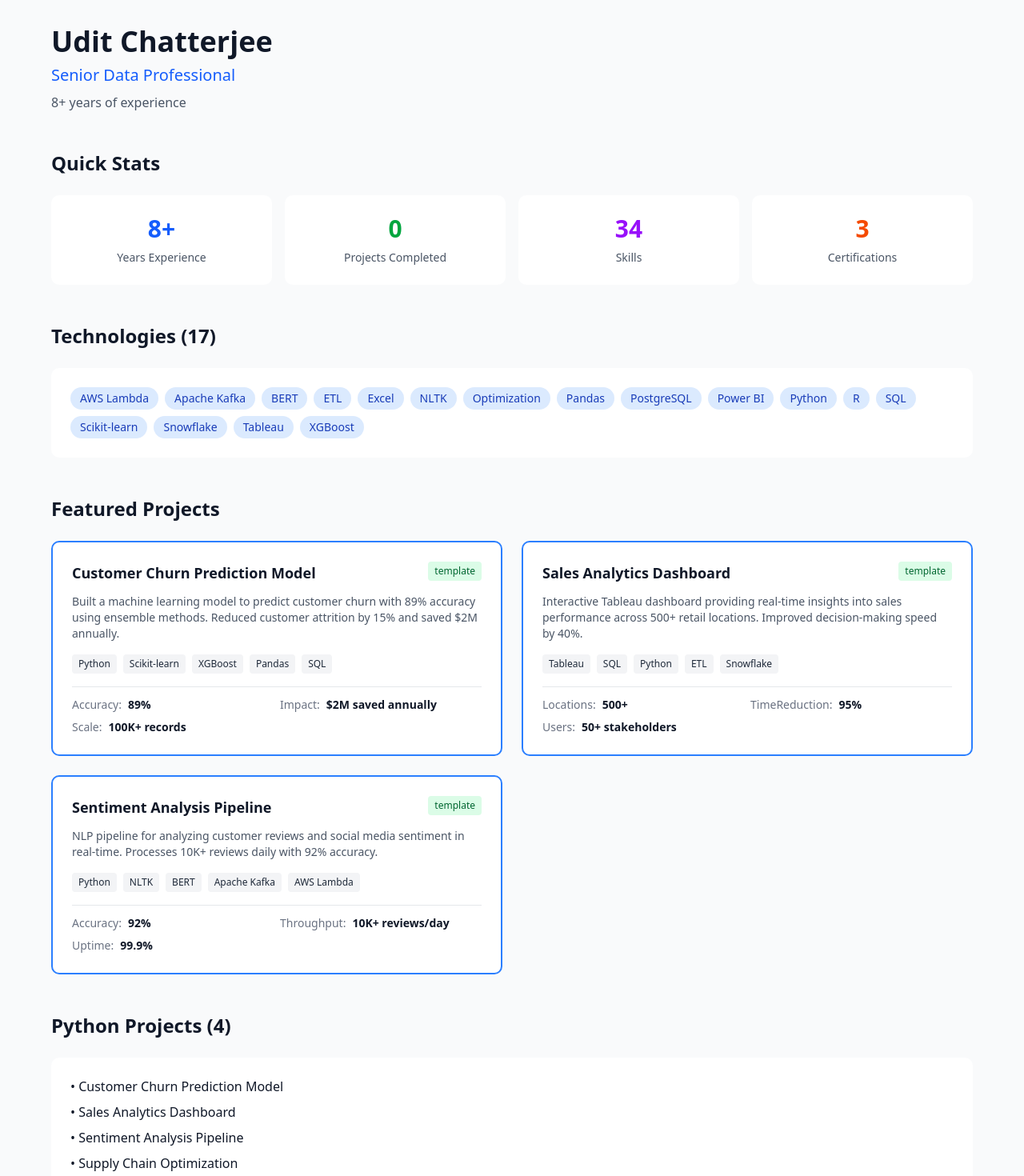
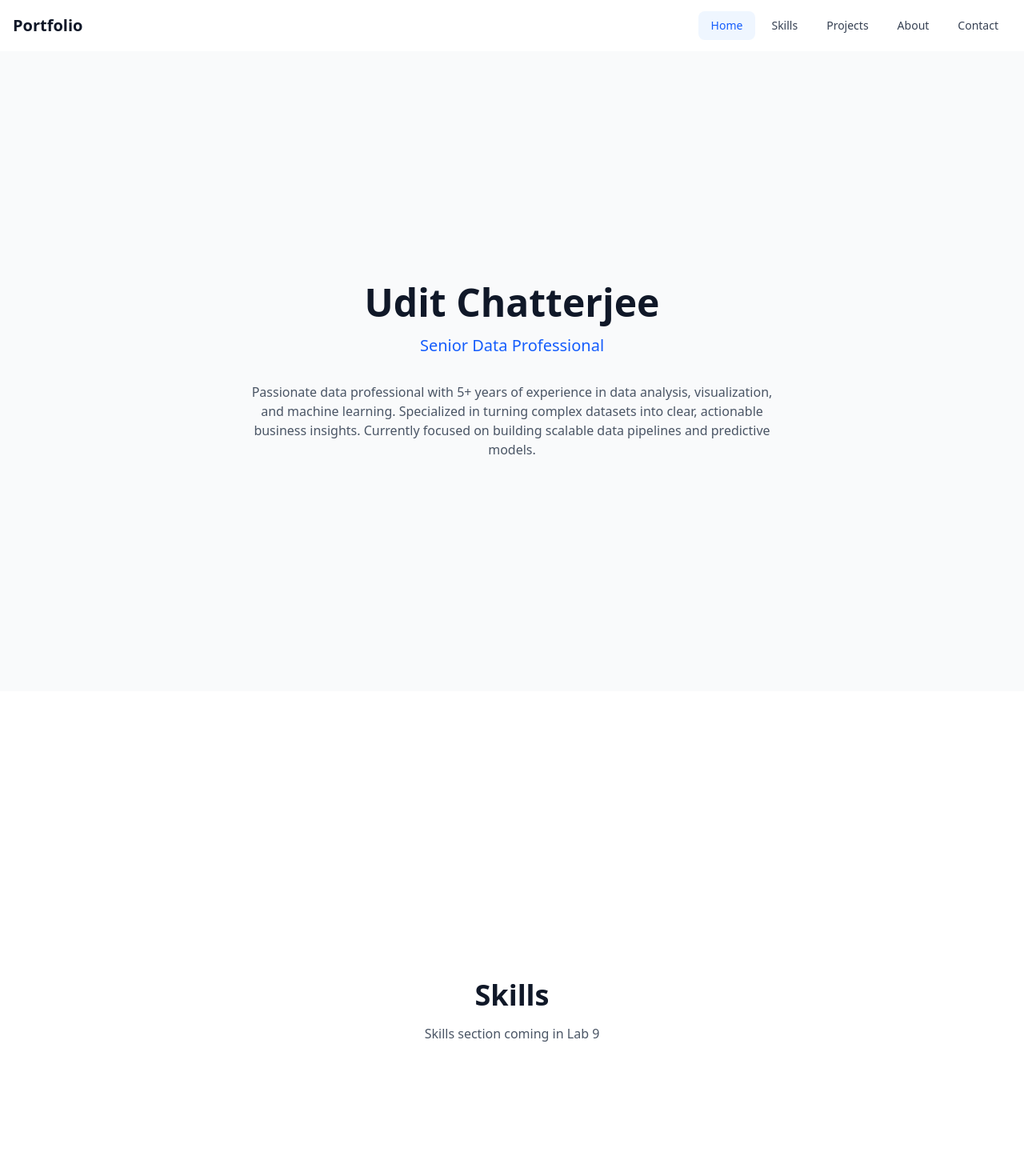
Before and after one commit to quantumudit/quantumudit-website, a Next.js app: page / in a window 1280 px wide. Shown: the top 1470 px of the page at 80% size. Built offline with nearby package versions, Linux system fonts and the light colour scheme.

Commit message:
feat(nav): add navigation component with scroll detection and smooth scrolling

```diff
--- a/app/page.tsx
+++ b/app/page.tsx
@@ -1,190 +1,80 @@
-import {
-  getProfile,
-  getQuickStats,
-  getPortfolioStats,
-  getFeaturedProjects,
-  getAllTechnologies,
-  searchProjects,
-  getYearsOfExperience
-} from '@/lib/data';
+import Navigation from '@/components/layout/Navigation';
+import { getProfile, getQuickStats } from '@/lib/data';
 
 export default function Home() {
   const profile = getProfile();
-  const quickStats = getQuickStats();
-  const portfolioStats = getPortfolioStats();
-  const featuredProjects = getFeaturedProjects();
-  const technologies = getAllTechnologies();
-  const yearsExp = getYearsOfExperience();
-
-  // Test search
-  const pythonProjects = searchProjects('Python');
+  const stats = getQuickStats();
 
   return (
-    <main className="min-h-screen bg-gray-50 dark:bg-gray-900 p-8">
-      <div className="container mx-auto max-w-6xl">
+    <>
+      <Navigation />
 
-        {/* Header */}
-        <section className="mb-12">
-          <h1 className="text-4xl font-bold text-gray-900 dark:text-white mb-2">
+      <main className="pt-16"> {/* Padding for fixed navbar */}
+
+        {/* Home Section */}
+        <section id="home" className="min-h-screen flex items-center justify-center bg-gray-50 dark:bg-gray-900">
+          <div className="container mx-auto px-4 text-center">
+            <h1 className="text-5xl font-bold text-gray-900 dark:text-white mb-4">
               {profile.name}
             </h1>
-          <p className="text-xl text-blue-600 dark:text-blue-400 mb-2">
+            <p className="text-xl text-blue-600 dark:text-blue-400 mb-8">
               {profile.title}
             </p>
-          <p className="text-gray-600 dark:text-gray-400">
-            {yearsExp}+ years of experience
+            <p className="text-gray-600 dark:text-gray-400 max-w-2xl mx-auto">
+              {profile.bio}
             </p>
-        </section>
-
-        {/* Quick Stats */}
-        <section className="mb-12">
-          <h2 className="text-2xl font-bold text-gray-900 dark:text-white mb-6">
-            Quick Stats
-          </h2>
-          <div className="grid grid-cols-2 md:grid-cols-4 gap-4">
-            <div className="bg-white dark:bg-gray-800 p-6 rounded-lg text-center">
-              <div className="text-3xl font-bold text-blue-600 dark:text-blue-400 mb-2">
-                {quickStats.yearsExperience}+
-              </div>
-              <div className="text-sm text-gray-600 dark:text-gray-400">
-                Years Experience
-              </div>
-            </div>
-            <div className="bg-white dark:bg-gray-800 p-6 rounded-lg text-center">
-              <div className="text-3xl font-bold text-green-600 dark:text-green-400 mb-2">
-                {quickStats.projectsCompleted}
-              </div>
-              <div className="text-sm text-gray-600 dark:text-gray-400">
-                Projects Completed
-              </div>
-            </div>
-            <div className="bg-white dark:bg-gray-800 p-6 rounded-lg text-center">
-              <div className="text-3xl font-bold text-purple-600 dark:text-purple-400 mb-2">
-                {quickStats.skillsCount}
-              </div>
-              <div className="text-sm text-gray-600 dark:text-gray-400">
-                Skills
-              </div>
-            </div>
-            <div className="bg-white dark:bg-gray-800 p-6 rounded-lg text-center">
-              <div className="text-3xl font-bold text-orange-600 dark:text-orange-400 mb-2">
-                {quickStats.certificationsCount}
-              </div>
-              <div className="text-sm text-gray-600 dark:text-gray-400">
-                Certifications
-              </div>
-            </div>
           </div>
         </section>
 
-        {/* Technologies */}
-        <section className="mb-12">
-          <h2 className="text-2xl font-bold text-gray-900 dark:text-white mb-6">
-            Technologies ({technologies.length})
+        {/* Skills Section Placeholder */}
+        <section id="skills" className="min-h-screen flex items-center justify-center bg-white dark:bg-gray-800">
+          <div className="container mx-auto px-4 text-center">
+            <h2 className="text-4xl font-bold text-gray-900 dark:text-white mb-4">
+              Skills
             </h2>
-          <div className="bg-white dark:bg-gray-800 p-6 rounded-lg">
-            <div className="flex flex-wrap gap-2">
-              {technologies.map((tech, idx) => (
-                <span
-                  key={idx}
-                  className="px-3 py-1 bg-blue-100 text-blue-800 dark:bg-blue-900 dark:text-blue-200 rounded-full text-sm"
-                >
-                  {tech}
-                </span>
-              ))}
-            </div>
+            <p className="text-gray-600 dark:text-gray-400">
+              Skills section coming in Lab 9
+            </p>
           </div>
         </section>
 
-        {/* Featured Projects */}
-        <section className="mb-12">
-          <h2 className="text-2xl font-bold text-gray-900 dark:text-white mb-6">
-            Featured Projects
+        {/* Projects Section Placeholder */}
+        <section id="projects" className="min-h-screen flex items-center justify-center bg-gray-50 dark:bg-gray-900">
+          <div className="container mx-auto px-4 text-center">
+            <h2 className="text-4xl font-bold text-gray-900 dark:text-white mb-4">
+              Projects
             </h2>
-          <div className="grid md:grid-cols-2 gap-6">
-            {featuredProjects.map((project) => (
-              <div
-                key={project.id}
-                className="bg-white dark:bg-gray-800 p-6 rounded-lg border-2 border-blue-500"
-              >
-                <div className="flex items-start justify-between mb-3">
-                  <h3 className="font-semibold text-gray-900 dark:text-white text-lg">
-                    {project.title}
-                  </h3>
-                  <span className="text-xs bg-green-100 text-green-800 dark:bg-green-900 dark:text-green-200 px-2 py-1 rounded">
-                    {project.status}
-                  </span>
-                </div>
-                <p className="text-sm text-gray-600 dark:text-gray-400 mb-4">
-                  {project.description}
+            <p className="text-gray-600 dark:text-gray-400">
+              Projects section coming in Lab 10
             </p>
-                <div className="flex flex-wrap gap-2 mb-4">
-                  {project.technologies.slice(0, 5).map((tech, idx) => (
-                    <span
-                      key={idx}
-                      className="text-xs bg-gray-100 text-gray-800 dark:bg-gray-700 dark:text-gray-200 px-2 py-1 rounded"
-                    >
-                      {tech}
-                    </span>
-                  ))}
-                </div>
-                {/* Key Metrics */}
-                {project.metrics && Object.keys(project.metrics).length > 0 && (
-                  <div className="border-t border-gray-200 dark:border-gray-700 pt-3 mt-3">
-                    <div className="grid grid-cols-2 gap-2 text-sm">
-                      {Object.entries(project.metrics).map(([key, value]) => (
-                        <div key={key}>
-                          <span className="text-gray-500 dark:text-gray-400 capitalize">
-                            {key}:
-                          </span>
-                          <span className="ml-2 font-semibold text-gray-900 dark:text-white">
-                            {value}
-                          </span>
-                        </div>
-                      ))}
-                    </div>
-                  </div>
-                )}
-              </div>
-            ))}
           </div>
         </section>
 
-        {/* Search Test */}
-        <section className="mb-12">
-          <h2 className="text-2xl font-bold text-gray-900 dark:text-white mb-6">
-            Python Projects ({pythonProjects.length})
+        {/* About Section Placeholder */}
+        <section id="about" className="min-h-screen flex items-center justify-center bg-white dark:bg-gray-800">
+          <div className="container mx-auto px-4 text-center">
+            <h2 className="text-4xl font-bold text-gray-900 dark:text-white mb-4">
+              About
             </h2>
-          <div className="bg-white dark:bg-gray-800 p-6 rounded-lg">
-            {pythonProjects.length > 0 ? (
-              <ul className="space-y-2">
-                {pythonProjects.map(project => (
-                  <li key={project.id} className="text-gray-900 dark:text-white">
-                    • {project.title}
-                  </li>
-                ))}
-              </ul>
-            ) : (
             <p className="text-gray-600 dark:text-gray-400">
-                No Python projects found
+              About section coming in Lab 11
             </p>
-            )}
           </div>
         </section>
 
-        {/* Portfolio Stats (Debugging) */}
-        <section className="mb-12">
-          <h2 className="text-2xl font-bold text-gray-900 dark:text-white mb-6">
-            Portfolio Statistics
+        {/* Contact Section Placeholder */}
+        <section id="contact" className="min-h-screen flex items-center justify-center bg-gray-50 dark:bg-gray-900">
+          <div className="container mx-auto px-4 text-center">
+            <h2 className="text-4xl font-bold text-gray-900 dark:text-white mb-4">
+              Contact
             </h2>
-          <div className="bg-white dark:bg-gray-800 p-6 rounded-lg">
-            <pre className="text-xs text-gray-900 dark:text-white overflow-auto">
-              {JSON.stringify(portfolioStats, null, 2)}
-            </pre>
+            <p className="text-gray-600 dark:text-gray-400">
+              Contact section coming in Lab 12
+            </p>
           </div>
         </section>
 
-      </div>
       </main>
+    </>
   );
 }
--- /dev/null
+++ b/components/layout/Navigation.tsx
@@ -0,0 +1,139 @@
+'use client';
+
+import { useState, useEffect } from 'react';
+import Link from 'next/link';
+import { Menu, X } from 'lucide-react';
+import { Button } from '@/components/ui/button';
+
+export default function Navigation() {
+    const [isScrolled, setIsScrolled] = useState(false);
+    const [isMobileMenuOpen, setIsMobileMenuOpen] = useState(false);
+    const [activeSection, setActiveSection] = useState('home');
+
+    // Navigation links
+    const navLinks = [
+        { id: 'home', label: 'Home' },
+        { id: 'skills', label: 'Skills' },
+        { id: 'projects', label: 'Projects' },
+        { id: 'about', label: 'About' },
+        { id: 'contact', label: 'Contact' },
+    ];
+
+    // Detect scroll for navbar background
+    useEffect(() => {
+        const handleScroll = () => {
+            setIsScrolled(window.scrollY > 20);
+        };
+
+        window.addEventListener('scroll', handleScroll);
+        return () => window.removeEventListener('scroll', handleScroll);
+    }, []);
+
+    // Detect active section based on scroll position
+    useEffect(() => {
+        const handleScroll = () => {
+            const sections = navLinks.map(link => link.id);
+
+            for (const sectionId of sections) {
+                const element = document.getElementById(sectionId);
+                if (element) {
+                    const rect = element.getBoundingClientRect();
+                    // Check if section is in viewport
+                    if (rect.top <= 100 && rect.bottom >= 100) {
+                        setActiveSection(sectionId);
+                        break;
+                    }
+                }
+            }
+        };
+
+        window.addEventListener('scroll', handleScroll);
+        return () => window.removeEventListener('scroll', handleScroll);
+    }, []);
+
+    // Smooth scroll to section
+    const scrollToSection = (sectionId: string) => {
+        const element = document.getElementById(sectionId);
+        if (element) {
+            const offset = 80; // Account for fixed navbar height
+            const elementPosition = element.getBoundingClientRect().top;
+            const offsetPosition = elementPosition + window.pageYOffset - offset;
+
+            window.scrollTo({
+                top: offsetPosition,
+                behavior: 'smooth'
+            });
+        }
+        setIsMobileMenuOpen(false);
+    };
+
+    return (
+        <nav
+            className={`fixed top-0 left-0 right-0 z-50 transition-all duration-300 ${isScrolled
+                    ? 'bg-white/80 dark:bg-gray-900/80 backdrop-blur-md shadow-md'
+                    : 'bg-transparent'
+                }`}
+        >
+            <div className="container mx-auto px-4">
+                <div className="flex items-center justify-between h-16">
+
+                    {/* Logo */}
+                    <button
+                        onClick={() => scrollToSection('home')}
+                        className="text-xl font-bold text-gray-900 dark:text-white hover:text-blue-600 dark:hover:text-blue-400 transition-colors"
+                    >
+                        Portfolio
+                    </button>
+
+                    {/* Desktop Navigation */}
+                    <div className="hidden md:flex items-center space-x-1">
+                        {navLinks.map((link) => (
+                            <button
+                                key={link.id}
+                                onClick={() => scrollToSection(link.id)}
+                                className={`px-4 py-2 rounded-md text-sm font-medium transition-colors ${activeSection === link.id
+                                        ? 'text-blue-600 dark:text-blue-400 bg-blue-50 dark:bg-blue-900/20'
+                                        : 'text-gray-700 dark:text-gray-300 hover:text-blue-600 dark:hover:text-blue-400'
+                                    }`}
+                            >
+                                {link.label}
+                            </button>
+                        ))}
+                    </div>
+
+                    {/* Mobile Menu Button */}
+                    <button
+                        onClick={() => setIsMobileMenuOpen(!isMobileMenuOpen)}
+                        className="md:hidden p-2 text-gray-700 dark:text-gray-300"
+                    >
+                        {isMobileMenuOpen ? (
+                            <X className="w-6 h-6" />
+                        ) : (
+                            <Menu className="w-6 h-6" />
+                        )}
+                    </button>
+                </div>
+
+                {/* Mobile Menu */}
+                {isMobileMenuOpen && (
+                    <div className="md:hidden pb-4">
+                        <div className="flex flex-col space-y-2">
+                            {navLinks.map((link) => (
+                                <button
+                                    key={link.id}
+                                    onClick={() => scrollToSection(link.id)}
+                                    className={`px-4 py-2 rounded-md text-left text-sm font-medium transition-colors ${activeSection === link.id
+                                            ? 'text-blue-600 dark:text-blue-400 bg-blue-50 dark:bg-blue-900/20'
+                                            : 'text-gray-700 dark:text-gray-300 hover:text-blue-600 dark:hover:text-blue-400'
+                                        }`}
+                                >
+                                    {link.label}
+                                </button>
+                            ))}
+                        </div>
+                    </div>
+                )}
+            </div>
+        </nav>
+    );
+}
```
Lines whose indentation alone changed are shown as unchanged.
